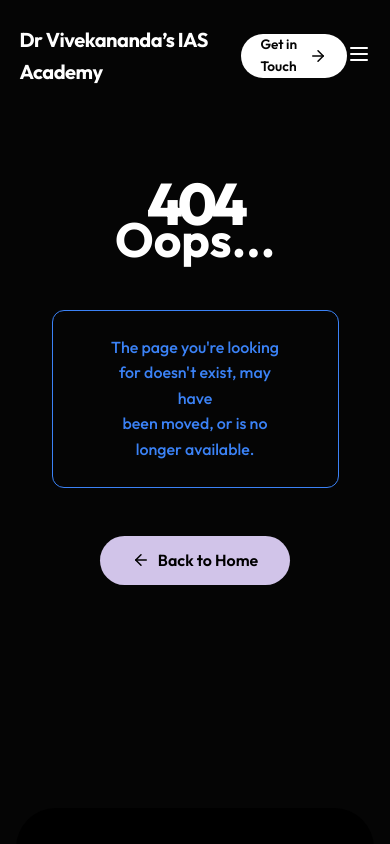
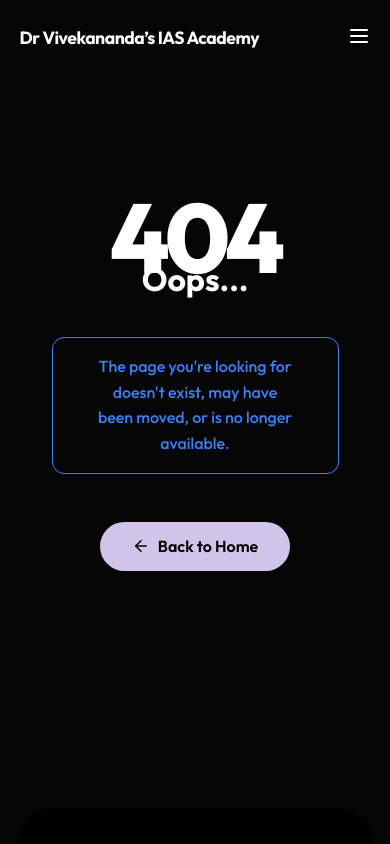
Before and after one commit to pbsnsriya/ias-academy, a React (Vite) app: page /blogs in a window 390 px wide. Shown: the top 844 px of the page. Built offline with nearby package versions, Linux system fonts and the light colour scheme.

Commit message:
CSS Changes for responsive UI

```diff
--- a/src/components/Navbar.css
+++ b/src/components/Navbar.css
@@ -36,11 +36,7 @@
   display: flex;
   gap: 6rem;
   overflow: hidden;
-  /* background: #fff; */
   padding: 0.75rem 3rem;
-  /* border-radius: 100px;
-    border: 1px solid rgba(0, 0, 0, 0.08);
-    box-shadow: 0 4px 12px rgba(0, 0, 0, 0.03); */
 }
 
 [data-theme='dark'] .nav-links {
@@ -185,12 +181,17 @@
   opacity: 1;
 }
 
+.mobile-btn {
+  display: none;
+}
 
-@media (max-width: 940px) {
+@media (max-width: 1020px) {
+  .nav-links {
+    display: none;
+  }
 
-  .nav-links,
-  .btn-touch {
-    display: none;
+  .logo {
+    font-size: 1.1rem;
   }
 
   .mobile-toggle {
@@ -201,10 +202,15 @@
     font-size: 1.2rem;
     font-weight: 600;
   }
+}
+
+@media (max-width: 530px) {
+  .btn-touch {
+    display: none;
+  }
 
   .mobile-btn {
     display: flex;
     justify-content: center;
-    width: 30%;
   }
 }
--- a/src/components/Navbar.tsx
+++ b/src/components/Navbar.tsx
@@ -47,20 +47,20 @@ const Navbar = () => {
           ))}
         </div>
 
-        <Link to="/contact" className="btn-touch mobile-btn" onClick={() => setIsOpen(false)}>
+        <Link to="/contact" className="btn-touch" onClick={() => setIsOpen(false)}>
           <div className="btn-touch-transition">
             <span className='top-btn-touch'>Get in Touch</span>
             <span className='bottom-btn-touch'>Get in Touch</span>
-            <ArrowRight size={18} className='arrow-btn'/>
+            <ArrowRight size={18} className='arrow-btn' />
           </div>
         </Link>
 
-        <div className="nav-right">
-          {/* Mobile Toggle */}
-          <button className="mobile-toggle" onClick={() => setIsOpen(!isOpen)}>
-            {isOpen ? <X size={24} /> : <Menu size={24} />}
-          </button>
-        </div>
+        {/* <div className="nav-right">
+          Mobile Toggle */}
+        <button className="mobile-toggle" onClick={() => setIsOpen(!isOpen)}>
+          {isOpen ? <X size={24} /> : <Menu size={24} />}
+        </button>
+        {/* </div> */}
 
         {/* Mobile Menu */}
         <div className={`mobile-menu ${isOpen ? 'open' : ''}`}>
@@ -74,6 +74,10 @@ const Navbar = () => {
               {link.name}
             </NavLink>
           ))}
+          <Link to="/contact" className="btn-touch mobile-btn" onClick={() => setIsOpen(false)}>
+            <span className=''>Get in Touch</span>
+            <ArrowRight size={18} />
+          </Link>
         </div>
       </div>
     </nav>
--- a/src/pages/CourseDetails.css
+++ b/src/pages/CourseDetails.css
@@ -112,7 +112,7 @@
     margin-bottom: 0.5rem;
 }
 
-@media (max-width: 992px) {
+@media (max-width: 1024px) {
     .trending-grid {
         grid-template-columns: 1fr;
     }
--- a/src/pages/Courses.css
+++ b/src/pages/Courses.css
@@ -84,7 +84,7 @@
     border: 1px solid white;
 }
 
-@media (max-width: 992px) {
+@media (max-width: 1024px) {
     .courses-grid {
         grid-template-columns: repeat(2, 1fr);
     }
--- a/src/pages/Director.css
+++ b/src/pages/Director.css
@@ -124,7 +124,7 @@
     line-height: 1.6;
 }
 
-@media (max-width: 992px) {
+@media (max-width: 1024px) {
     .director-stats-grid {
         grid-template-columns: 1fr 1fr;
     }
--- a/src/pages/Home.css
+++ b/src/pages/Home.css
@@ -71,7 +71,7 @@
     top: 0;
 }
 
-@media (max-width: 1000px) {
+@media (max-width: 1024px) {
     .hero-circular-badge {
         position: static;
         transform: none;
@@ -178,7 +178,7 @@
     padding: 1.5rem 0;
     position: relative;
     z-index: 10;
-    margin-bottom: 30px;
+    margin-bottom: 5rem;
     border-bottom: 1px solid rgba(0, 0, 0, 0.05);
 }
 
@@ -265,7 +265,7 @@
 /* Project List */
 /* Project List - Uses main theme background (usually light in light mode) */
 .project-section {
-    padding: 6rem 0;
+    padding: 0;
     background-color: var(--bg-dark);
 }
 
@@ -460,7 +460,7 @@
 }
 
 .about-image-main img {
-    width: 80% !important;
+    width: 90% !important;
     height: 100%;
     object-fit: cover;
     border-radius: 40px;
@@ -469,7 +469,7 @@
 .message-badge {
     position: absolute;
     bottom: 0 !important;
-    right: 10% !important;
+    right: 5% !important;
     background: white;
     color: black;
     padding: 1.5rem;
@@ -536,24 +536,17 @@
 }
 
 
-@media (max-width: 768px) {
-    .about-title {
-        font-size: 3rem;
-    }
-
-    .about-image-main {
-        height: 400px;
-    }
-
-    .message-badge {
-        bottom: 1rem;
-        right: 1rem;
-        left: 1rem;
-        padding: 1rem;
+@media (max-width: 1024px) {
+    .hero-circular-badge {
+        position: static;
+        transform: none;
+        margin-bottom: 1.5rem;
     }
 }
 
-@media (max-width: 992px) {
+/* ... existing code ... */
+
+@media (max-width: 1024px) {
     .hero-container {
         flex-direction: column;
         text-align: center;
@@ -602,19 +595,49 @@
     .project-grid-large {
         grid-template-columns: 1fr;
     }
+
+    .live-list {
+        grid-template-columns: 1fr;
+    }
 }
 
 @media (max-width: 768px) {
+    .about-title {
+        font-size: 3rem;
+    }
+
+    .about-image-main {
+        height: 400px;
+    }
+
+    .message-badge {
+        left: 30% !important;
+    }
+
     .hero-title {
         font-size: 3rem;
     }
 
     .dark-card {
-        padding: 2rem;
+        padding: 2rem !important;
     }
 
     .live-item {
         flex-direction: column;
         gap: 1rem;
     }
+
+    .item-content-desc {
+        display: none;
+    }
+
+    .item-content-title {
+        text-align: center;
+    }
 }
+
+@media (max-width: 600px) {
+    .message-badge {
+        left: 5% !important;
+    }
+}
--- a/src/pages/NotFound.css
+++ b/src/pages/NotFound.css
@@ -44,6 +44,16 @@
     flex-direction: row-reverse;
 }
 
-.btn-back:hover {
-    transform: scale(1.05);
+@media (max-width: 768px) {
+    .error-code {
+        font-size: 25vw;
+    }
+
+    .error-text {
+        font-size: 2rem;
+    }
+
+    .error-badge {
+        padding: 1rem 2rem;
+    }
 }
--- a/src/pages/OptionalDetails.css
+++ b/src/pages/OptionalDetails.css
@@ -138,7 +138,7 @@
     color: var(--text-muted);
 }
 
-@media (max-width: 992px) {
+@media (max-width: 1024px) {
     .details-grid-layout {
         grid-template-columns: 1fr;
     }
--- a/src/pages/Pricing.css
+++ b/src/pages/Pricing.css
@@ -101,7 +101,7 @@
     color: white;
 }
 
-@media (max-width: 992px) {
+@media (max-width: 1024px) {
     .pricing-grid {
         grid-template-columns: 1fr;
         max-width: 500px;
```
Also changed, not shown: src/components/Footer.css (+4 -6 lines).
